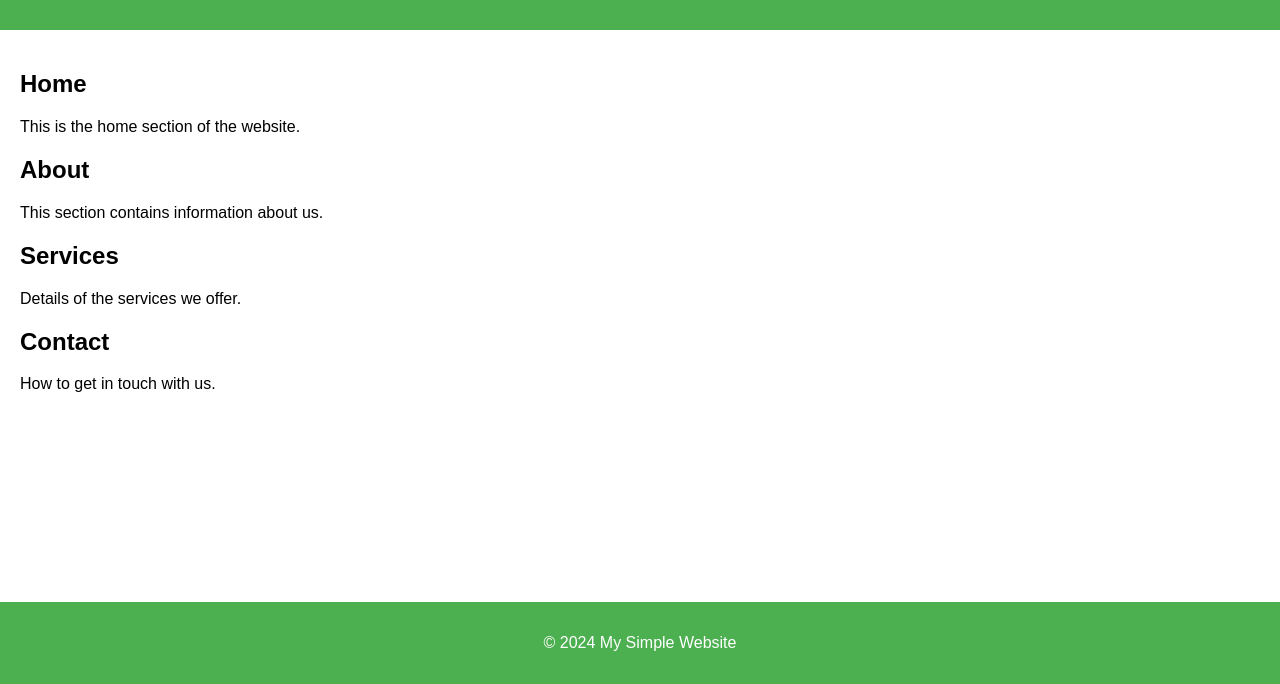
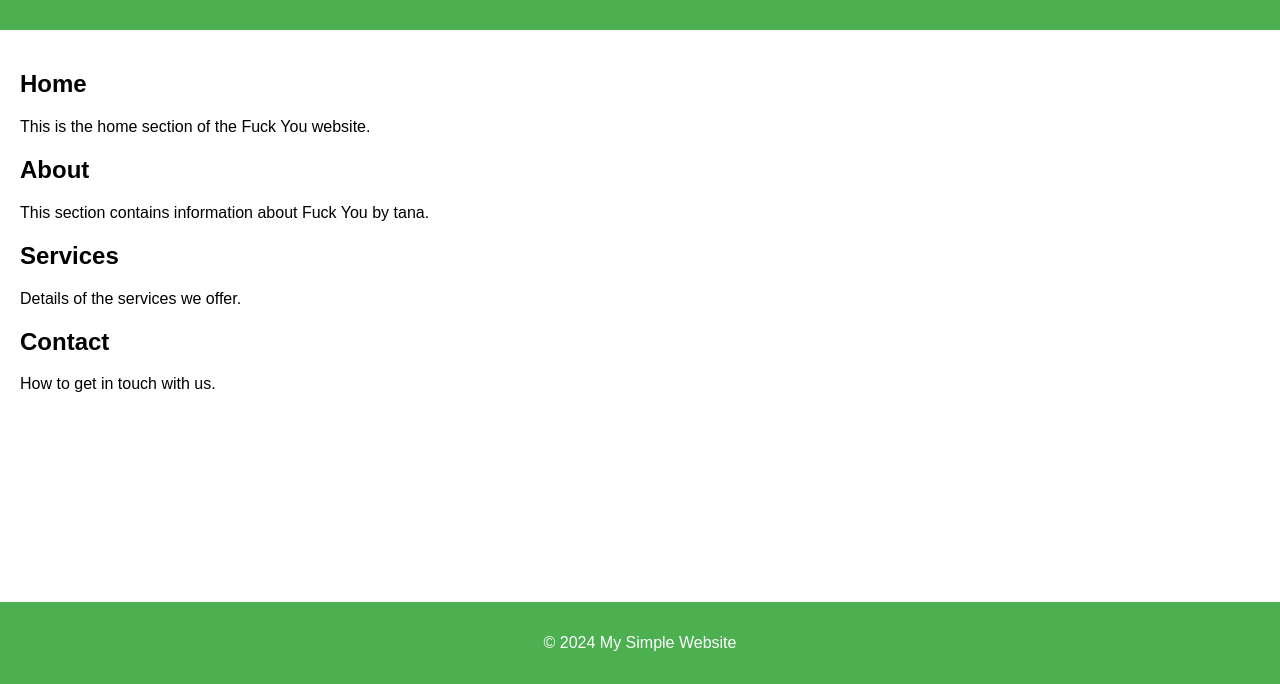
Before and after one commit to ItIsMeCheapskate/MyWebsite, a plain HTML site: page index.html in a window 1280 px wide. Shown: the part 116-800 px from the top of the page. Drawn offline with Linux system fonts and the light colour scheme.

Commit message:
Update index.html

```diff
--- a/index.html
+++ b/index.html
@@ -3,7 +3,7 @@
 <head>
     <meta charset="UTF-8">
     <meta name="viewport" content="width=device-width, initial-scale=1.0">
-    <title>My Simple Website</title>
+    <title>My Simple Fuck You Website</title>
     <link rel="stylesheet" href="styles.css">
 </head>
 <body>
@@ -21,11 +21,11 @@
     <main>
         <section id="home">
             <h2>Home</h2>
-            <p>This is the home section of the website.</p>
+            <p>This is the home section of the Fuck You website.</p>
         </section>
         <section id="about">
             <h2>About</h2>
-            <p>This section contains information about us.</p>
+            <p>This section contains information about Fuck You by tana.</p>
         </section>
         <section id="services">
             <h2>Services</h2>
```
